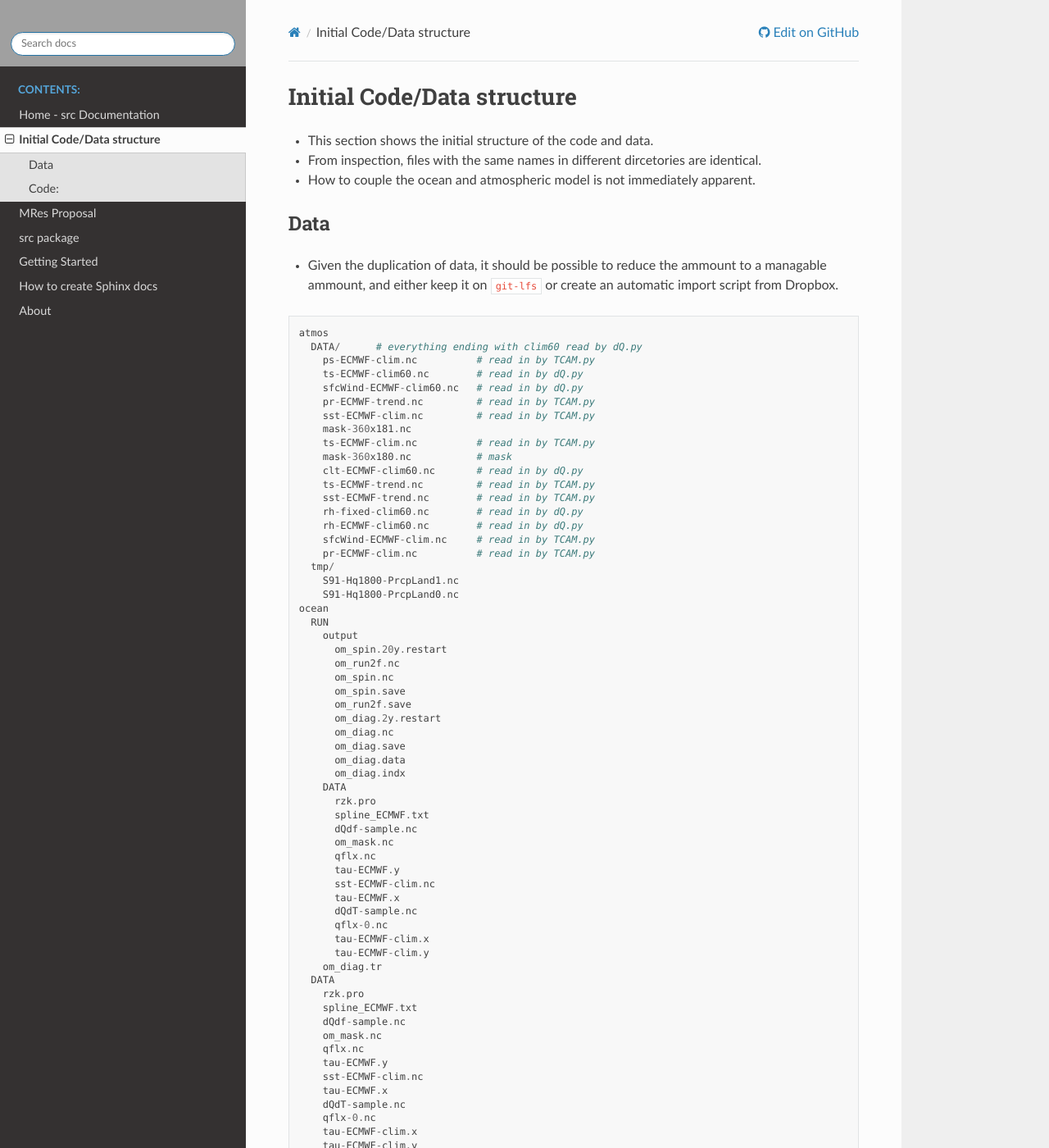
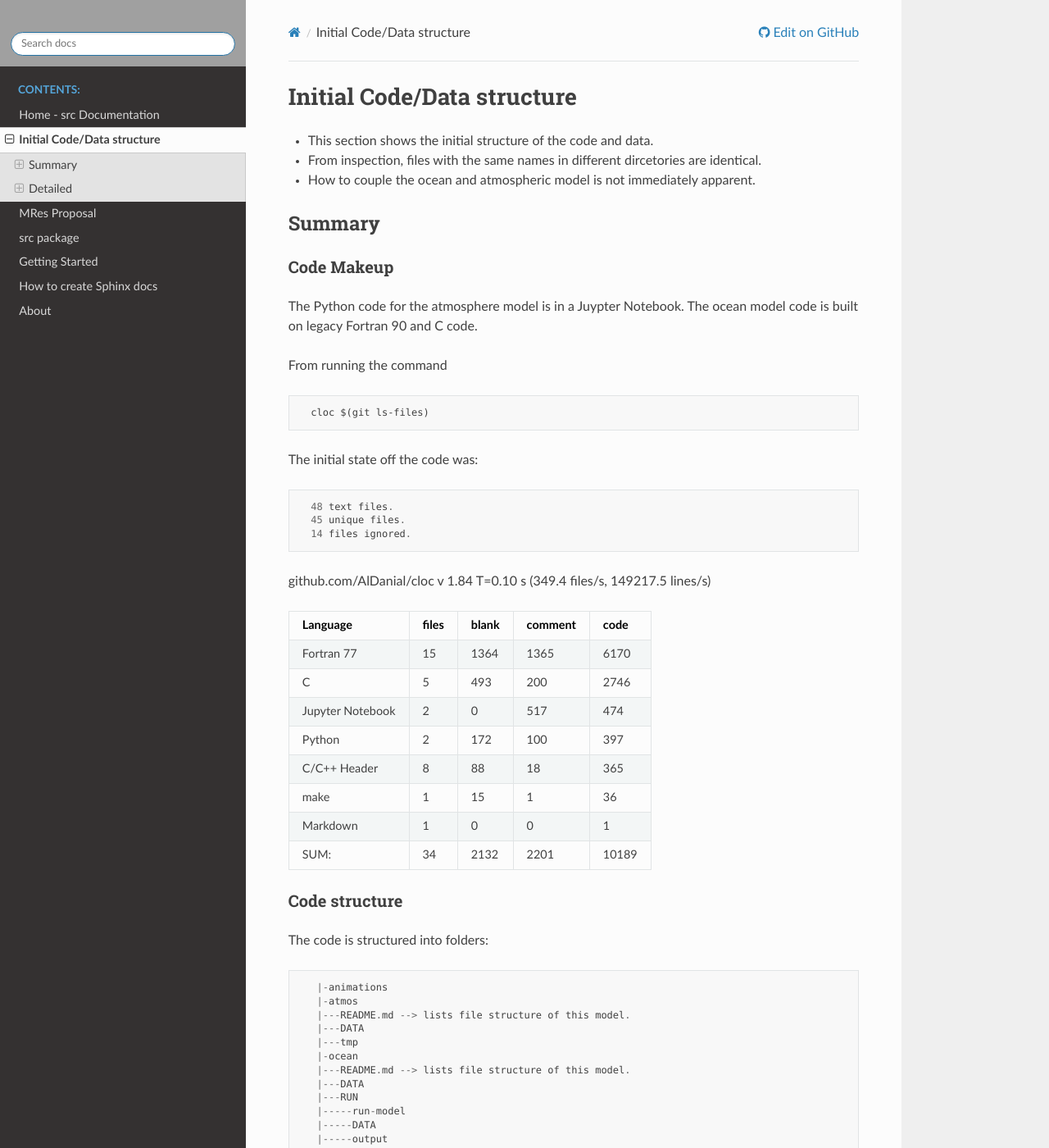
Before and after one commit to sdat2/seager19, a Sphinx documentation site: the page built from docs/INIT.md, in a window 1280 px wide and 1400 px high. Shown: the whole window at 82% size. Built offline with Sphinx 7.4.7 and the Read the Docs theme 2.0.0, drawn with Linux system fonts in a browser that asks for light colours; some of the changed text lies outside the part shown.

````diff
--- a/docs/DATA_FILE_LIST.md
+++ b/docs/INIT.md
@@ -1,5 +1,5 @@
 
-## Initial Code/Data structure
+# Initial Code/Data structure
 
  - This section shows the initial structure of the code and
    data.
@@ -8,8 +8,66 @@
  - How to couple the ocean and atmospheric model is not
    immediately apparent.
 
+## Summary
+### Code Makeup
+
+The Python code for the atmosphere model is in a Juypter Notebook. The ocean model code is built on legacy Fortran 90 and C code.
+
+
+From running the command
+
+      cloc $(git ls-files)
+
+
+The initial state off the code was:
+
+      48 text files.
+      45 unique files.
+      14 files ignored.
+
+github.com/AlDanial/cloc v 1.84  T=0.10 s (349.4 files/s, 149217.5 lines/s)
+
+ | Language                |       files       |     blank      |    comment      |       code |
+ | ----------------------- | ----------------- | -------------- | --------------- | ---------- |
+ | Fortran 77              |          15       |      1364      |       1365      |       6170 |
+ | C                       |           5       |       493      |        200      |       2746 |
+ | Jupyter Notebook        |           2       |         0      |        517      |        474 |
+ | Python                  |           2       |       172      |        100      |        397 |
+ | C/C++ Header            |           8       |        88      |         18      |        365 |
+ | make                    |           1       |        15      |          1      |         36 |
+ | Markdown                |           1       |         0      |          0      |          1 |
+ | SUM:                    |          34       |      2132      |       2201      |      10189 |
+
+
+### Code structure
+
+The code is structured into folders:
+
+```
+   |-animations
+   |-atmos
+   |---README.md --> lists file structure of this model.
+   |---DATA
+   |---tmp
+   |-ocean
+   |---README.md --> lists file structure of this model.
+   |---DATA
+   |---RUN
+   |-----run-model
+   |-----DATA
+   |-----output
+   |---SRC
+   |-----DATA
+   |-----output
+   |-requirements
+```
+
+## Detailed
+ - File by file structure.
+
 ### Data
 
+ - The data is currently not stored in the github repository, as it takes up roughly 3.5 GB.
  - Given the duplication of data, it should be possible to
    reduce the ammount to a managable ammount, and either
    keep it on `git-lfs` or create
--- a/docs/index.rst
+++ b/docs/index.rst
@@ -18,7 +18,7 @@
 
    self
    README.md
-   DATA_FILE_LIST.md
+   INIT.md
    MRes.md
    src
    getting_started
````
Also changed, not shown: README.md (+3 -55 lines), docs/DOCS.md (+1 -1 lines), notebooks/README.md, 5 other files.
